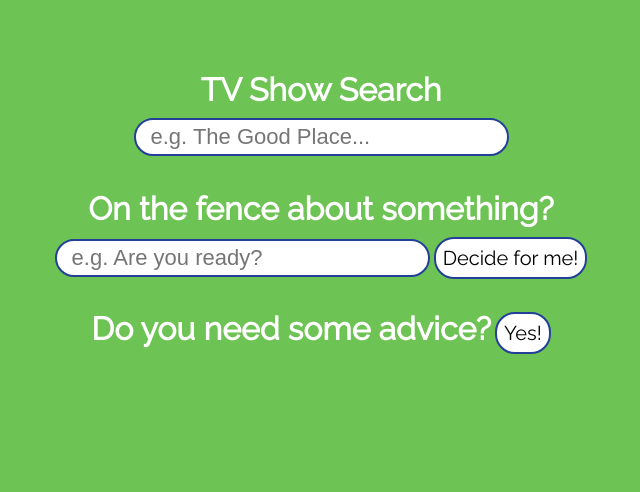
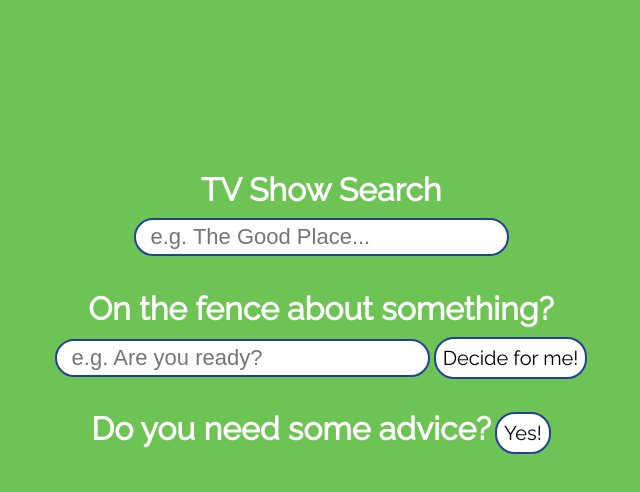
Before and after one commit to kevinchen93/js-domination, a plain HTML site: page index.html in a window 1280 px wide. Shown: the whole page, without its empty margins (319-959 px from the left). Drawn offline with nearby package versions, Linux system fonts and the light colour scheme.

Commit message:
Edit styling

```diff
--- a/css/main.css
+++ b/css/main.css
@@ -7,7 +7,7 @@ body {
   background-color: #6dc353;
   font-family: 'Raleway', sans-serif;
   margin: 0 auto;
-  padding: 50px 0;
+  padding: 150px 0;
 }
 
 a {
```
